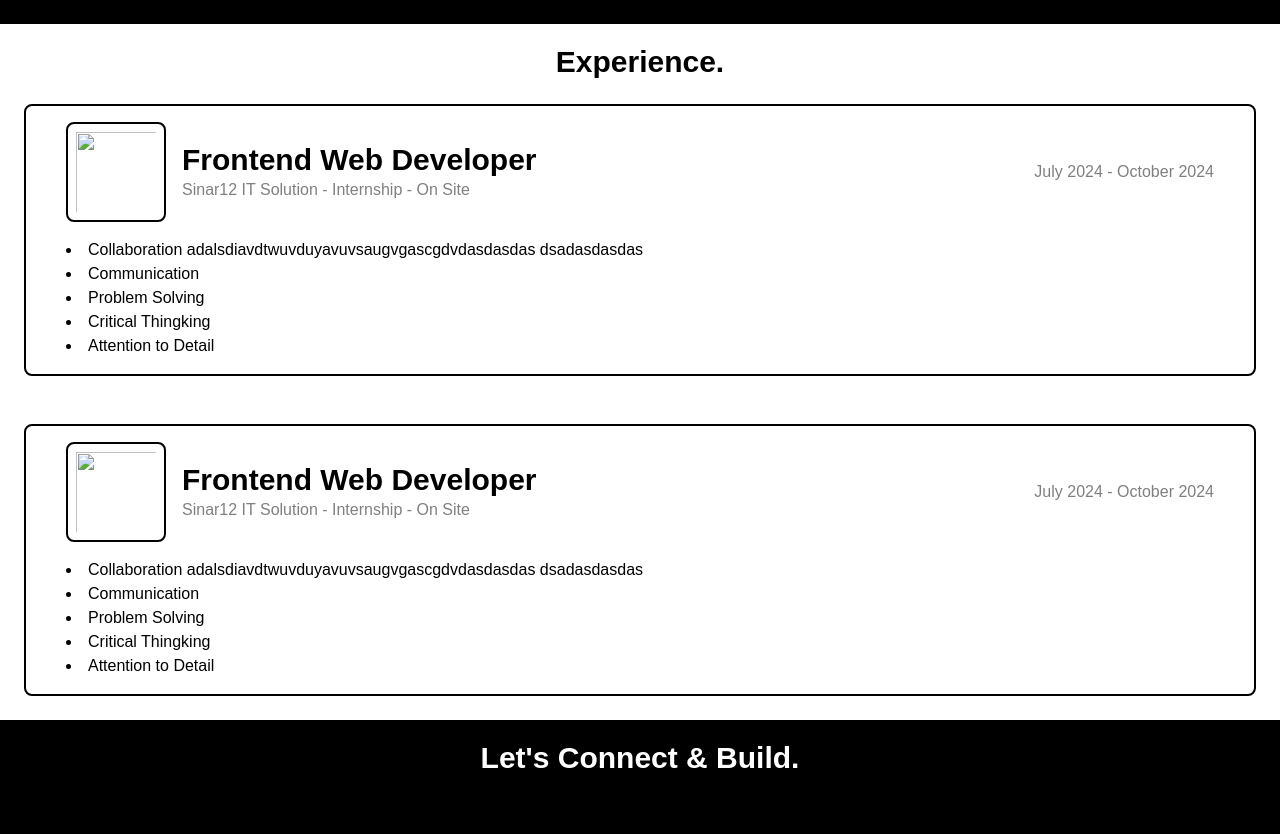
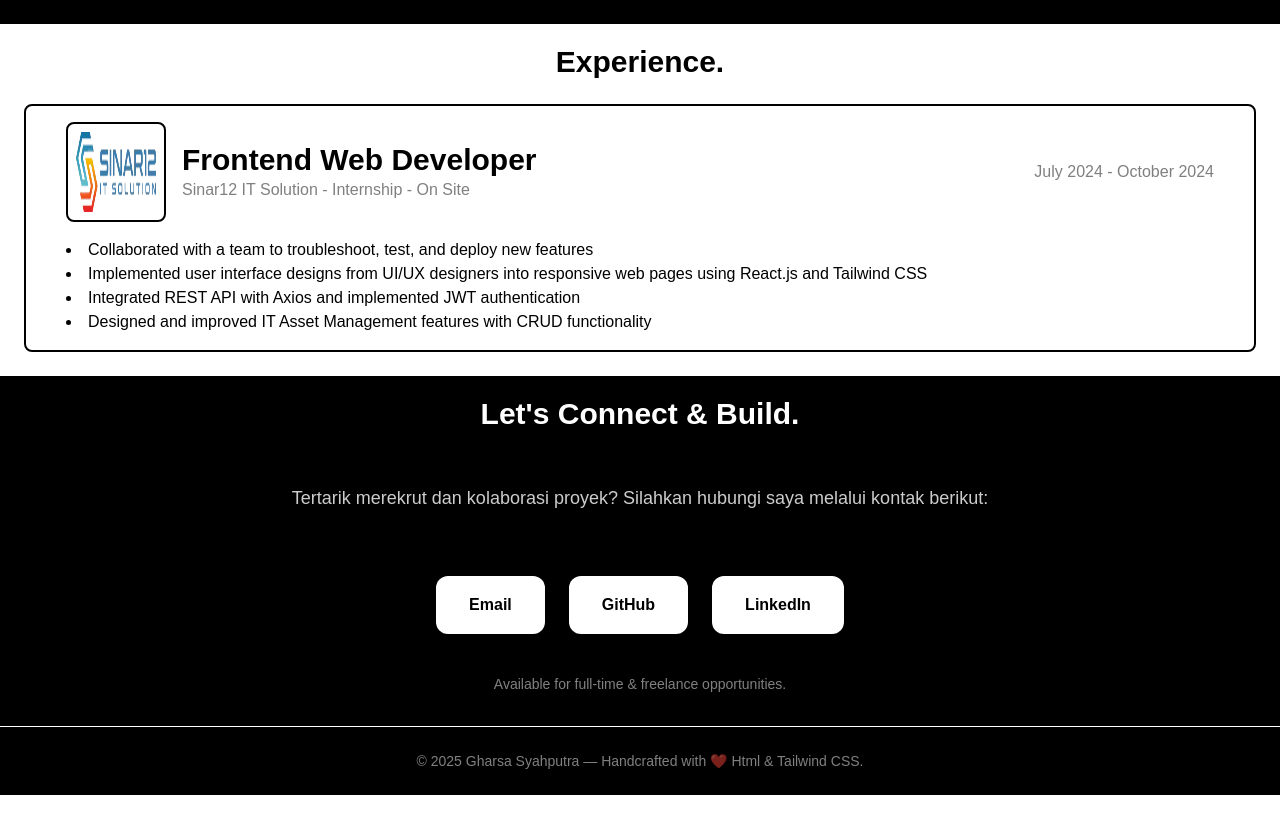
Before and after one commit to gharsa123/Portfolio_Website, a plain HTML site: page index.html in a window 1280 px wide. Shown: the part 2740-3574 px from the top of the page. After the commit the page ends 3535 px from the top, so only its background shows below. Drawn offline with nearby package versions, Linux system fonts and the light colour scheme; a web font is replaced by a local one.

Commit message:
Perbaiki styling tombol link sosial media

```diff
--- a/index.html
+++ b/index.html
@@ -33,14 +33,17 @@
 
     <main>
 
-        <section id="#" class="flex min-h-[90vh] scroll-mt-50 bg-yellow-500 bg-cover bg-center relative" style="background-image: url('assets/Background.jpg');">
+        <section id="#" class="flex min-h-[90vh] scroll-mt-50 bg-yellow-500 bg-cover bg-center relative"
+            style="background-image: url('assets/Background.jpg');">
             <div class="absolute inset-0 bg-black/70 flex flex-col text-white justify-center items-center text-center">
                 <img src="assets/Profil.jpg" class="w-40 h-40 rounded-full border-4 border-white object-cover">
                 <h1 class="mt-5 font-extrabold text-5xl">Gharsa Syahputra</h1>
                 <h4 class="mt-2 font-bold text-2xl text-white/80">Fullstack Web Developer</h4>
                 <p class="mt-2 max-w-prose text-white/50">“Building modern and scalable web applications from front to
                     back — combining clean design, efficient backend architecture, and seamless user experience.”</p>
-                <a href="#Project" class="mt-5 border border-white rounded-full p-4 border-2 hover:bg-white hover:text-black transform transition duration-500 hover:scale-110">View My Project</a>
+                <a href="#Project"
+                    class="mt-5 border border-white rounded-full p-4 border-2 hover:bg-white hover:text-black transform transition duration-500 hover:scale-110">View
+                    My Project</a>
             </div>
         </section>
 
@@ -101,20 +104,47 @@
             <div class="flex mt-5 justify-center">
                 <h1 class="text-3xl font-extrabold">Core Stack.</h1>
             </div>
-            <div class="flex gap-10 mt-5 grid grid-cols-3 text-center sm:grid-cols-2 lg:grid-cols-4 max-w-6xl mx-auto mb-10">
-                <div class="p-6 bg-black text-white rounded-lg shadow-lg border border-black font-semibold transform transition duration-500 hover:scale-110 hover:bg-transparent hover:text-black">JavaScript</div>
-                <div class="p-6 bg-black text-white rounded-lg shadow-lg border border-black font-semibold transform transition duration-500 hover:scale-110 hover:bg-transparent hover:text-black">TypeScript</div>
-                <div class="p-6 bg-black text-white rounded-lg shadow-lg border border-black font-semibold transform transition duration-500 hover:scale-110 hover:bg-transparent hover:text-black">ReactJs</div>
-                <div class="p-6 bg-black text-white rounded-lg shadow-lg border border-black font-semibold transform transition duration-500 hover:scale-110 hover:bg-transparent hover:text-black">NodeJs</div>
-                <div class="p-6 bg-black text-white rounded-lg shadow-lg border border-black font-semibold transform transition duration-500 hover:scale-110 hover:bg-transparent hover:text-black">TailwindCSS</div>
-                <div class="p-6 bg-black text-white rounded-lg shadow-lg border border-black font-semibold transform transition duration-500 hover:scale-110 hover:bg-transparent hover:text-black">ExpressJs</div>
-                <div class="p-6 bg-transparent text-black rounded-lg shadow-lg border border-black font-semibold transform transition duration-500 hover:scale-110 hover:bg-transparent hover:text-black">Vite</div>
-                <div class="p-6 bg-transparent text-black rounded-lg shadow-lg border border-black font-semibold transform transition duration-500 hover:scale-110 hover:bg-transparent hover:text-black">MySql</div>
-                <div class="p-6 bg-transparent text-black rounded-lg shadow-lg border border-black font-semibold transform transition duration-500 hover:scale-110 hover:bg-transparent hover:text-black">SQL SERVER</div>
-                <div class="p-6 bg-transparent text-black rounded-lg shadow-lg border border-black font-semibold transform transition duration-500 hover:scale-110 hover:bg-transparent hover:text-black">API Integration</div>
-                <div class="p-6 bg-transparent text-black rounded-lg shadow-lg border border-black font-semibold transform transition duration-500 hover:scale-110 hover:bg-transparent hover:text-black">Git / Version Control</div>
-                <div class="p-6 bg-transparent text-black rounded-lg shadow-lg border border-black font-semibold transform transition duration-500 hover:scale-110 hover:bg-transparent hover:text-black">DataTables</div>
-                <div class="p-6 bg-transparent text-black rounded-lg shadow-lg border border-black font-semibold transform transition duration-500 hover:scale-110 hover:bg-transparent hover:text-black">PHP</div>
+            <div
+                class="flex gap-10 mt-5 grid grid-cols-3 text-center sm:grid-cols-2 lg:grid-cols-4 max-w-6xl mx-auto mb-10">
+                <div
+                    class="p-6 bg-black text-white rounded-lg shadow-lg border border-black font-semibold transform transition duration-500 hover:scale-110 hover:bg-transparent hover:text-black">
+                    JavaScript</div>
+                <div
+                    class="p-6 bg-black text-white rounded-lg shadow-lg border border-black font-semibold transform transition duration-500 hover:scale-110 hover:bg-transparent hover:text-black">
+                    TypeScript</div>
+                <div
+                    class="p-6 bg-black text-white rounded-lg shadow-lg border border-black font-semibold transform transition duration-500 hover:scale-110 hover:bg-transparent hover:text-black">
+                    ReactJs</div>
+                <div
+                    class="p-6 bg-black text-white rounded-lg shadow-lg border border-black font-semibold transform transition duration-500 hover:scale-110 hover:bg-transparent hover:text-black">
+                    NodeJs</div>
+                <div
+                    class="p-6 bg-black text-white rounded-lg shadow-lg border border-black font-semibold transform transition duration-500 hover:scale-110 hover:bg-transparent hover:text-black">
+                    TailwindCSS</div>
+                <div
+                    class="p-6 bg-black text-white rounded-lg shadow-lg border border-black font-semibold transform transition duration-500 hover:scale-110 hover:bg-transparent hover:text-black">
+                    ExpressJs</div>
+                <div
+                    class="p-6 bg-transparent text-black rounded-lg shadow-lg border border-black font-semibold transform transition duration-500 hover:scale-110 hover:bg-transparent hover:text-black">
+                    Vite</div>
+                <div
+                    class="p-6 bg-transparent text-black rounded-lg shadow-lg border border-black font-semibold transform transition duration-500 hover:scale-110 hover:bg-transparent hover:text-black">
+                    MySql</div>
+                <div
+                    class="p-6 bg-transparent text-black rounded-lg shadow-lg border border-black font-semibold transform transition duration-500 hover:scale-110 hover:bg-transparent hover:text-black">
+                    SQL SERVER</div>
+                <div
+                    class="p-6 bg-transparent text-black rounded-lg shadow-lg border border-black font-semibold transform transition duration-500 hover:scale-110 hover:bg-transparent hover:text-black">
+                    API Integration</div>
+                <div
+                    class="p-6 bg-transparent text-black rounded-lg shadow-lg border border-black font-semibold transform transition duration-500 hover:scale-110 hover:bg-transparent hover:text-black">
+                    Git / Version Control</div>
+                <div
+                    class="p-6 bg-transparent text-black rounded-lg shadow-lg border border-black font-semibold transform transition duration-500 hover:scale-110 hover:bg-transparent hover:text-black">
+                    DataTables</div>
+                <div
+                    class="p-6 bg-transparent text-black rounded-lg shadow-lg border border-black font-semibold transform transition duration-500 hover:scale-110 hover:bg-transparent hover:text-black">
+                    PHP</div>
             </div>
         </section>
 
@@ -133,46 +163,22 @@
             <div class="flex flex-col p-6">
                 <div class="flex flex-col border-2 border-black rounded-lg ">
                     <div class="flex px-10 py-4 grid-cols-2 text-black">
-                        <img src="Sinar12.jpg" class="w-25 h-25 mr-4 rounded-lg p-2 border-2">
+                        <img src="assets/Sinar12.jpg" class="w-25 h-25 mr-4 rounded-lg p-2 border-2">
                         <div class="flex w-full items-center justify-between">
                             <div class="flex flex-col">
-                            <h4 class="font-extrabold text-3xl">Frontend Web Developer</h4>
-                            <h4 class="text-black/50">Sinar12 IT Solution - Internship - On Site</h4>
-                        </div>
+                                <h4 class="font-extrabold text-3xl">Frontend Web Developer</h4>
+                                <h4 class="text-black/50">Sinar12 IT Solution - Internship - On Site</h4>
+                            </div>
                             <span class="text-black/50">July 2024 - October 2024</span>
                         </div>
                     </div>
                     <div class="flex px-10 mb-4">
                         <ul class="list-disc list-inside">
-                            <li>Collaboration adalsdiavdtwuvduyavuvsaugvgascgdvdasdasdas dsadasdasdas</li>
-                            <li>Communication</li>
-                            <li>Problem Solving</li>
-                            <li>Critical Thingking</li>
-                            <li>Attention to Detail</li>
-                        </ul>
-                    </div>
-                </div>
-            </div>
-
-            <div class="flex flex-col p-6">
-                <div class="flex flex-col border-2 border-black rounded-lg ">
-                    <div class="flex px-10 py-4 grid-cols-2 text-black">
-                        <img src="Sinar12.jpg" class="w-25 h-25 mr-4 rounded-lg p-2 border-2">
-                        <div class="flex w-full items-center justify-between">
-                            <div class="flex flex-col">
-                            <h4 class="font-extrabold text-3xl">Frontend Web Developer</h4>
-                            <h4 class="text-black/50">Sinar12 IT Solution - Internship - On Site</h4>
-                        </div>
-                            <span class="text-black/50">July 2024 - October 2024</span>
-                        </div>
-                    </div>
-                    <div class="flex px-10 mb-4">
-                        <ul class="list-disc list-inside">
-                            <li>Collaboration adalsdiavdtwuvduyavuvsaugvgascgdvdasdasdas dsadasdasdas</li>
-                            <li>Communication</li>
-                            <li>Problem Solving</li>
-                            <li>Critical Thingking</li>
-                            <li>Attention to Detail</li>
+                            <li>Collaborated with a team to troubleshoot, test, and deploy new features</li>
+                            <li>Implemented user interface designs from UI/UX designers into responsive web pages using
+                                React.js and Tailwind CSS</li>
+                            <li>Integrated REST API with Axios and implemented JWT authentication</li>
+                            <li>Designed and improved IT Asset Management features with CRUD functionality</li>
                         </ul>
                     </div>
                 </div>
@@ -180,15 +186,44 @@
 
         </section>
 
-        <section id="Connect" class="flex flex-col scroll-mt-18 bg-black text-white min-h-[90vh]">
+        <section id="Connect" class="flex flex-col scroll-mt-18 bg-black text-white">
             <div class="flex mt-5 justify-center">
-                <h1 class="text-3xl font-extrabold">Let's Connect & Build.</h1>
+                <h1 class="text-3xl font-extrabold mb-8">Let's Connect & Build.</h1>
             </div>
+            <div class="flex mt-5 justify-center">
+                <p class="text-white/80 mb-8 text-lg aos-init aos-animate">Tertarik merekrut dan kolaborasi proyek?
+                    Silahkan hubungi saya melalui kontak berikut:</p>
+            </div>
+            <div class="flex flex-wrap justify-center gap-6 mt-8">
+                <a href="#"
+                    class="px-8 py-4 bg-white text-black rounded-xl shadow-md border border-transparent font-semibold transition-all duration-300 hover:scale-105 hover:bg-transparent hover:text-white hover:border-white">
+                    Email
+                </a>
+
+                <a href="#"
+                    class="px-8 py-4 bg-white text-black rounded-xl shadow-md border border-transparent font-semibold transition-all duration-300 hover:scale-105 hover:bg-transparent hover:text-white hover:border-white">
+                    GitHub
+                </a>
+
+                <a href="#"
+                    class="px-8 py-4 bg-white text-black rounded-xl shadow-md border border-transparent font-semibold transition-all duration-300 hover:scale-105 hover:bg-transparent hover:text-white hover:border-white">
+                    LinkedIn
+                </a>
+            </div>
+             <div class="flex mt-10 justify-center">
+                <p class="text-white/50 mb-8 text-sm aos-init aos-animate">
+                   Available for full-time & freelance opportunities.</p>
+            </div>
+
         </section>
 
     </main>
 
-    <footer></footer>
+    <footer class="text-center py-6 text-sm text-white/50 border-t border-white bg-black">
+
+        © 2025 Gharsa Syahputra — Handcrafted with ❤️ Html & Tailwind CSS.
+
+    </footer>
 </body>
 
 </html>
```
